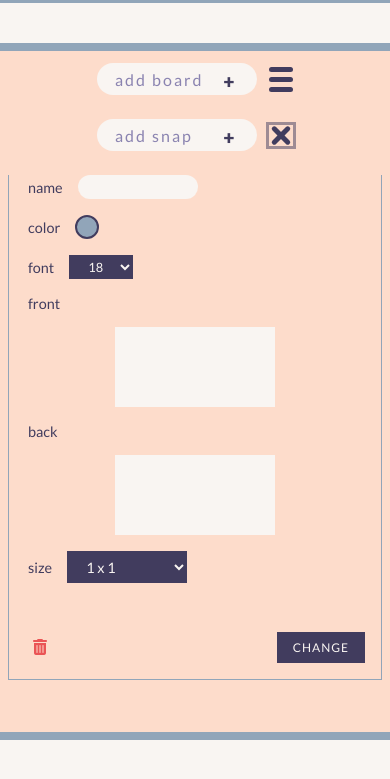
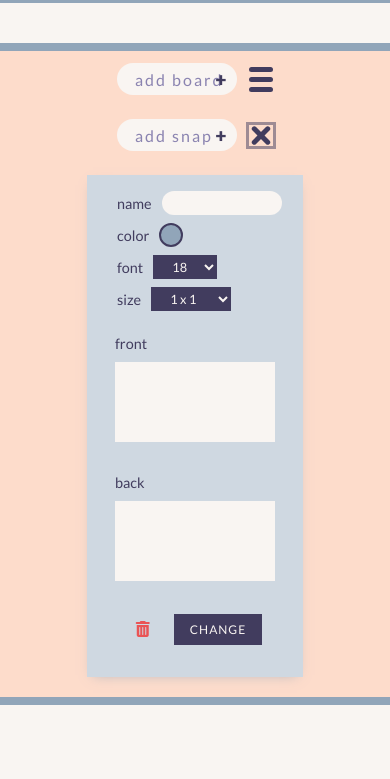
Before and after one commit to SamDurrant/snaps, a website built with webpack: page src/index.html in a window 390 px wide. Both pictures are taken after a click on the element 281 px from the left and 196 px from the top of the page. Shown: the part 61-840 px from the top of the page. Built offline with nearby package versions, Linux system fonts and the light colour scheme.

Commit message:
Add Media Queries
Add media queries for form. Begin making it responsive for mobile.
Begin cleaning up code and sass variables.

```diff
--- a/src/index.html
+++ b/src/index.html
@@ -16,9 +16,7 @@
       <h1>snaps</h1>
     </header>
 
-    <section class="board-section js-board-container">
-
-    </section>
+    <section class="board-section js-board-container"></section>
 
     <section class="dashboard-section">
       <section class="dashboard-section__board">
@@ -89,16 +87,6 @@
               </select>
             </div>
 
-            <div class="settings-form__textarea">
-              <label for="front">front</label>
-              <textarea name="front" id="snap-front" class="input__content"></textarea>
-            </div>
-
-            <div class="settings-form__textarea">
-              <label for="back">back</label>
-              <textarea name="back" id="snap-back" class="input__content"></textarea>
-            </div>
-
             <div class="settings-form__sizing">
               <label for="snap-size">size</label>
               <select name="snap-size" class="select__custom select__custom-lg" id="snap-size">
@@ -112,6 +100,18 @@
                 <option value="3x2">3 x 2</option>
                 <option value="3x3">3 x 3</option>
               </select>
+            </div>
+
+            <div class="textarea-container">
+              <div class="settings-form__textarea">
+                <label for="front">front</label>
+                <textarea name="front" id="snap-front" class="input__content"></textarea>
+              </div>
+
+              <div class="settings-form__textarea">
+                <label for="back">back</label>
+                <textarea name="back" id="snap-back" class="input__content"></textarea>
+              </div>
             </div>
 
             <div class="settings-form__btns">
--- a/src/sass/abstracts/_variables.scss
+++ b/src/sass/abstracts/_variables.scss
@@ -1,42 +1,21 @@
+$color-pewter: rgb(145, 165, 185);
+$color-pewter-light: lighten($color: $color-pewter, $amount: 20%);
 
-// #FFD926 - #FFBA07 - #00C3BF - #1B7FBD - #112F91
-// #710627 - #EA5455 - #FAA275 - #F5E4C3 - #34A7B2
-// #0D3B66 - #FAF0CA - #F4D35E - #EE964B - #F95738
-// #EADEAD - #3EA060 - #FFD400 - #EE6352 - #2E294E
-// font-family: 'Lato', sans-serif;
-// font-family: 'Oswald', sans-serif;
+$color-white-smoke: rgb(249, 245, 242);
 
-$color-dark: rgb(18, 2, 107);
-$color-gold: #FFD400;
-$color-turq: #3EA060;
-$color-peach: #faa275;
-$color-peach-light: #fbbb9a;
-$color-red: #EA5455;
-$color-blue: rgb(15, 70, 104);
-
-$color-pewter: #91a5b9;
-$color-white-smoke: rgb(249, 245, 242);
-$pewter-shadow: 1px 3px 6px 1px rgba(15, 70, 104, 0.75);
+$color-salmon-light: #fbbb9a;
+$color-salmon-lightest: lighten($color: $color-salmon-light, $amount: 10%);
 
 $color-pineapple: rgb(65, 60, 94);
 $color-pineapple-light: lighten($color: $color-pineapple, $amount: 30%);
+
+$color-desire: #ea5455;
+
+$pewter-shadow: 0 4px 12px -6px rgba(145, 165, 185, 0.7);
 $pineapple-shadow: 0 0 0 3px rgba(65, 60, 94, 0.5);
-$color-salmon: #faa275;
-$color-salmon-light: #fbbb9a;
-$color-salmon-lightest: lighten($color: $color-salmon-light, $amount: 10%);
-$color-moccasin: #fbf4d8;
-$color-cobalt: #26419b;
-$color-desire: #ea5455;
-$color-desire-bright: #F95738;
 
 $font-lato: 'Lato', sans-serif;
 $font-oswald: 'Oswald', sans-serif;
 
 $transition-one: all .2s Cubic-bezier(1,.63,.39,1.12);
 $transition-two: all .7s Cubic-bezier(1,.63,.39,1.12);
-
-:root {
-  --color-salmon: #fcd9c7;
-  --color-blue: #0D3B66;
-  --color-gold: #FFBA07;
-}
--- a/src/sass/components/_btn-field.scss
+++ b/src/sass/components/_btn-field.scss
@@ -17,6 +17,11 @@
     width: 20rem;
     height: 4rem;
     padding: 1rem;
+
+    @include respond (tab-port) {
+      width: 15rem;
+      height: 4rem;
+    }
   }
 
   &_lg {
@@ -59,8 +64,12 @@
     }
 
     &_m {
-      top: 6px;
+      top: 4px;
       right: 2rem;
+
+      @include respond (tab-port) {
+        right: .5rem;
+      }
     }
     &_lg {
       top: 1rem;
--- a/src/sass/components/_select__custom.scss
+++ b/src/sass/components/_select__custom.scss
@@ -18,6 +18,12 @@
     width: 15rem;
     height: 4rem;
     font-size: 1.8rem;
+
+    @include respond (phone) {
+      width: 10rem;
+      height: 3rem;
+      font-size: 1.6rem;
+    }
   }
 
   &:focus {
--- a/src/sass/layout/_dashboard-section.scss
+++ b/src/sass/layout/_dashboard-section.scss
@@ -9,12 +9,16 @@
   &__snap {
     display: flex;
     align-items: center;
-    padding-top: 2rem;
     justify-content: center;
     flex-wrap: wrap;
+    padding-top: 2rem;
 
     @include respond(tab-port) {
       padding: .5rem 0;
+      max-width: 90%;
+    }
+    @include respond(phone) {
+      max-width: 95%;
     }
   }
 }
--- a/src/sass/layout/_grid.scss
+++ b/src/sass/layout/_grid.scss
@@ -7,6 +7,10 @@
   grid-gap: 1rem;
 
   @include respond (tab-port) {
+    grid-template-columns: 25rem 1fr;
+  }
+
+  @include respond (phone) {
     grid-template-rows: 7rem 5rem minmax(9rem, min-content) 1fr;
   }
 }
@@ -25,7 +29,7 @@
   grid-row: 3 / 4;
   grid-column: 1 / 2;
 
-  @include respond (tab-port) {
+  @include respond (phone) {
     grid-column: 1 / -1;
   }
 }
@@ -34,7 +38,7 @@
   grid-row: 3 / 4;
   grid-column: 2 / 3;
 
-  @include respond (tab-port) {
+  @include respond (phone) {
     grid-row: 4 / 5;
     grid-column: 1 / -1;
   }
--- a/src/sass/layout/_header-section.scss
+++ /dev/null
@@ -1,3 +0,0 @@
-.header-section {
-  border-bottom: 2px solid $color-white-smoke;
-}
--- a/src/sass/layout/_settings-menu.scss
+++ b/src/sass/layout/_settings-menu.scss
@@ -3,11 +3,20 @@
 }
 
 .settings-form {
-  background-color: $color-salmon-lightest;
-  border-left: 1px solid $color-pewter;
-  border-right: 1px solid $color-pewter;
-  border-bottom: 1px solid $color-pewter;
-  margin: 1rem 1rem 6rem;
+  margin: 2rem auto;
+  padding: 1rem 1rem 3rem;
+  width: fit-content;
+
+  // @include respond (tab-port) {
+  //   padding: 1rem 3rem 2.5rem;
+  //   display: flex;
+  //   flex-wrap: wrap;
+  //   justify-content: center;
+  // }
+  @include respond (phone) {
+    padding: 1rem 1.5rem 2rem;
+    flex-direction: column;
+  }
 
   &__name,
   &__color,
@@ -16,25 +25,39 @@
   &__sizing {
     display: flex;
     align-items: center;
-    margin: 3rem 1rem;
+    margin: 2rem;
 
     label {
-      padding: 0 15px;
+      padding: 0 10px;
     }
 
     @include respond (tab-port) {
-      margin: 2rem .5rem;
+      margin: 1rem;
+    }
+  }
+
+  .textarea-container {
+    @include respond (tab-port) {
+      display: flex;
+      flex-wrap: wrap;
+      justify-content: center;
+      flex: 1 1 100%;
+    }
+    @include respond (phone) {
+      justify-content: flex-start;
+      flex-direction: column;
     }
   }
 
   &__textarea {
     display: flex;
     flex-direction: column;
-    margin: 3rem 1rem;
+    margin: 3rem auto;
     align-items: baseline;
+    width: fit-content;
 
     label {
-      padding: 0 15px 15px 15px;
+      padding: 0 10px 10px 0;
     }
 
     textarea {
@@ -42,13 +65,24 @@
     }
 
     @include respond (tab-port) {
-      margin: 2rem .5rem;
+      margin: 2rem;
     }
   }
+
   &__btns {
-    margin: 6rem 2rem 2rem;
+    margin: 3rem 2rem 2rem;
     display: flex;
     align-items: center;
-    justify-content: space-between;
+    justify-content: space-around;
+
+    @include respond (tab-port) {
+      margin: 2rem auto;
+      width: fit-content;
+      justify-content: center;
+
+      button {
+        margin-left: 2rem;
+      }
+    }
   }
 }
--- a/src/sass/main.scss
+++ b/src/sass/main.scss
@@ -18,9 +18,8 @@
 
 @import 'layout/board-section';
 @import 'layout/dashboard-section';
-@import 'layout/header-section';
 @import 'layout/grid';
 @import 'layout/settings-menu';
 @import 'layout/snap-section';
 
-@import 'themes/peachy';
+@import 'themes/pastel';
--- a/src/sass/themes/_peachy.scss
+++ b/src/sass/themes/_pastel.scss
@@ -1,5 +1,9 @@
 .container {
   background-color: $color-pewter;
+}
+
+.header-section {
+  border-bottom: 2px solid $color-white-smoke;
 }
 
 .board-section {
@@ -8,6 +12,11 @@
 
 .dashboard-section {
   background-color: $color-salmon-lightest;
+
+  .settings-form {
+    background-color: $color-pewter-light;
+    box-shadow: $pewter-shadow;
+  }
 }
 
 .snap-section {
```
Also changed, not shown: src/sass/components/_btn-dropdown.scss (+0 -14 lines). Lines whose indentation alone changed are shown as unchanged.
